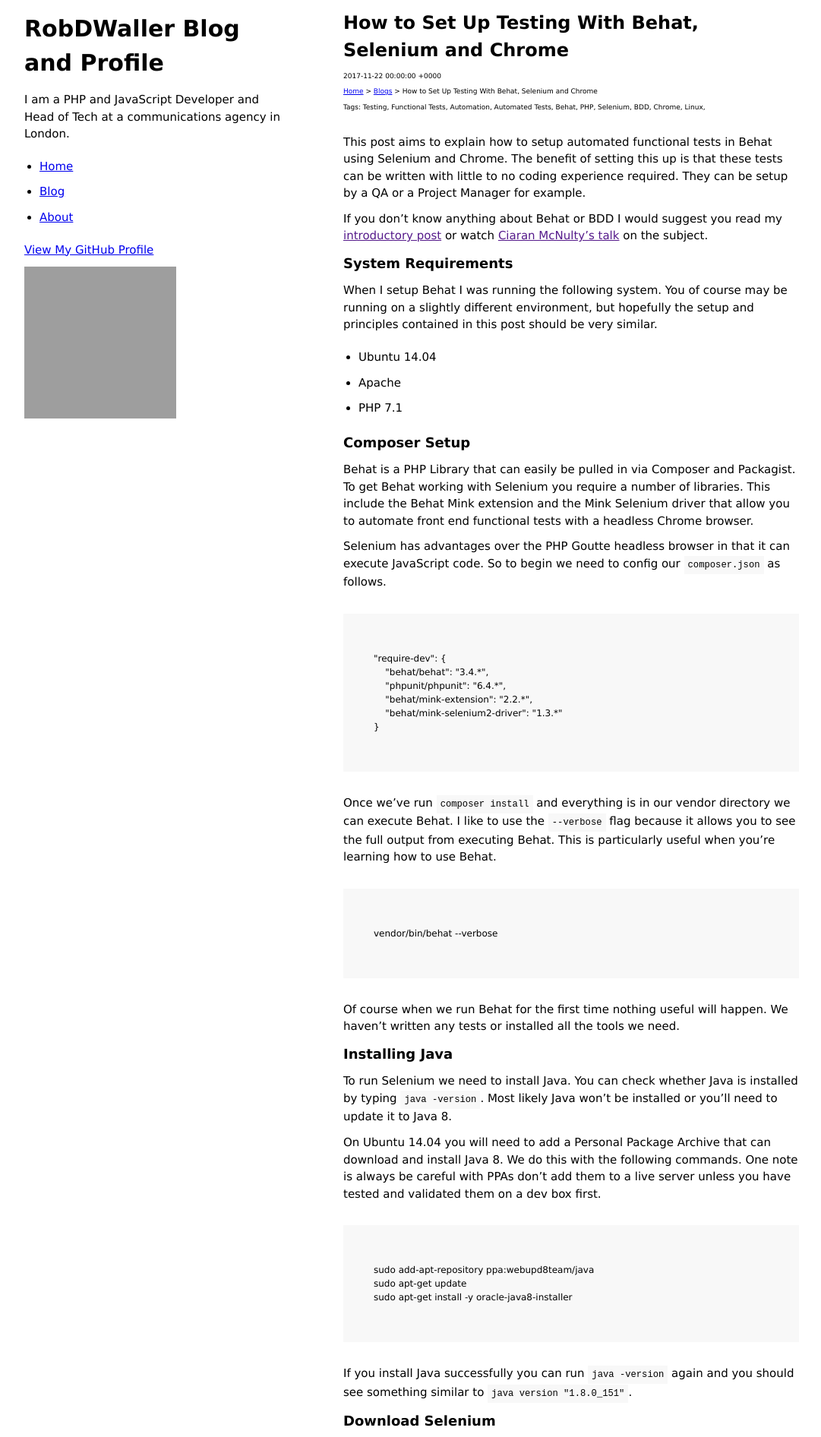
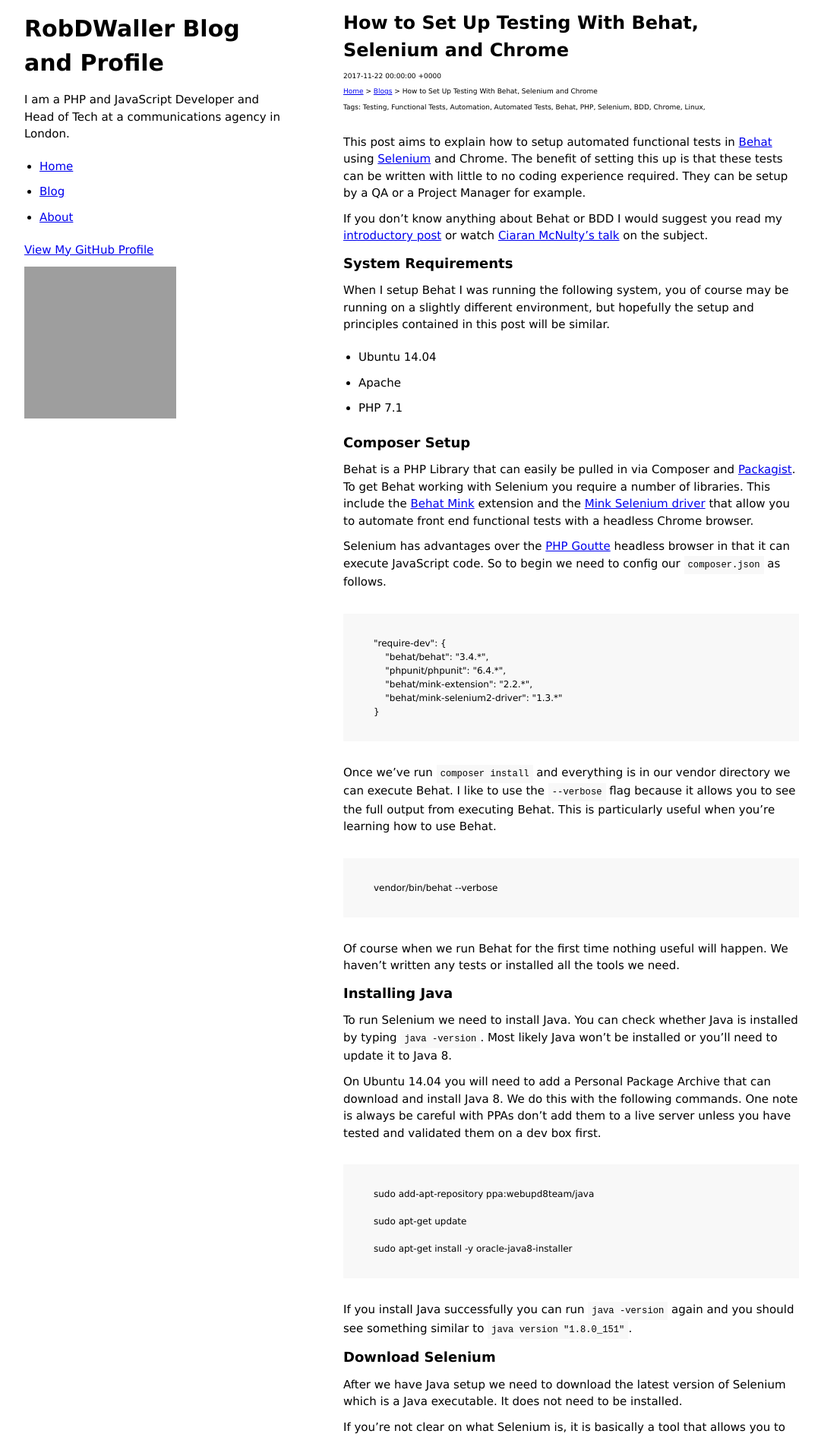
Before and after one commit to RobDWaller/robdwaller.github.io, a Jekyll site: the page built from _posts/2017-11-22-how-setup-testing-behat-selenium-chrome.md, in a window 1280 px wide. Shown: the top 1892 px of the page at 76% size, without its empty margins (98-1179 px from the left). Built offline with Jekyll 4.4.1, drawn with Linux system fonts in a browser that asks for light colours; grey boxes are pictures that could not be loaded.

Commit message:
Tidying up Behat posts, adding links fixing image and styling

````diff
--- a/_posts/2017-11-22-how-setup-testing-behat-selenium-chrome.md
+++ b/_posts/2017-11-22-how-setup-testing-behat-selenium-chrome.md
@@ -5,13 +5,13 @@
 description: "This post aims to explain how to setup automated functional tests in Behat using Selenium and Chrome."
 tags: [Testing, Functional Tests, Automation, Automated Tests, Behat, PHP, Selenium, BDD, Chrome, Linux]
 ---
-This post aims to explain how to setup automated functional tests in Behat using Selenium and Chrome. The benefit of setting this up is that these tests can be written with little to no coding experience required. They can be setup by a QA or a Project Manager for example.
+This post aims to explain how to setup automated functional tests in [Behat](http://behat.org/en/latest/) using [Selenium](http://www.seleniumhq.org/) and Chrome. The benefit of setting this up is that these tests can be written with little to no coding experience required. They can be setup by a QA or a Project Manager for example.
 
-If you don't know anything about Behat or BDD I would suggest you read my [introductory post]() or watch [Ciaran McNulty's talk]() on the subject.
+If you don't know anything about Behat or BDD I would suggest you read my [introductory post](http://rbrt.wllr.info/2017/11/22/introduction-bdd-testing-with-behat.html) or watch [Ciaran McNulty's talk](https://www.youtube.com/watch?v=83GbyDpJDI4) on the subject.
 
 ### System Requirements
 
-When I setup Behat I was running the following system. You of course may be running on a slightly different environment, but hopefully the setup and principles contained in this post should be very similar.
+When I setup Behat I was running the following system, you of course may be running on a slightly different environment, but hopefully the setup and principles contained in this post will be similar.
 
 - Ubuntu 14.04
 - Apache
@@ -19,9 +19,9 @@
 
 ### Composer Setup
 
-Behat is a PHP Library that can easily be pulled in via Composer and Packagist. To get Behat working with Selenium you require a number of libraries. This include the Behat Mink extension and the Mink Selenium driver that allow you to automate front end functional tests with a headless Chrome browser.
+Behat is a PHP Library that can easily be pulled in via Composer and [Packagist](https://packagist.org/packages/behat/behat). To get Behat working with Selenium you require a number of libraries. This include the [Behat Mink](https://packagist.org/packages/behat/mink) extension and the [Mink Selenium driver](https://packagist.org/packages/behat/mink-selenium2-driver) that allow you to automate front end functional tests with a headless Chrome browser.
 
-Selenium has advantages over the PHP Goutte headless browser in that it can execute JavaScript code. So to begin we need to config our `composer.json` as follows.
+Selenium has advantages over the [PHP Goutte](https://packagist.org/packages/behat/mink-goutte-driver) headless browser in that it can execute JavaScript code. So to begin we need to config our `composer.json` as follows.
 
 ```
 "require-dev": {
@@ -48,7 +48,9 @@
 
 ```
 sudo add-apt-repository ppa:webupd8team/java
+
 sudo apt-get update
+
 sudo apt-get install -y oracle-java8-installer
 ```
 
@@ -62,6 +64,7 @@
 
 ```
 sudo mkdir /usr/local/share/selenium
+
 sudo wget http://selenium-release.storage.googleapis.com/3.7/selenium-server-standalone-3.7.1.jar -P /usr/local/share/selenium
 ```
 
@@ -81,7 +84,9 @@
 
 ```
 sudo wget https://chromedriver.storage.googleapis.com/2.33/chromedriver_linux64.zip -P /usr/local/share
+
 sudo unzip /usr/local/share/chromedriver_linux64.zip -d /usr/local/share
+
 sudo rm /usr/local/share/chromedriver_linux64.zip
 ```
 
@@ -109,7 +114,6 @@
 sudo apt-get install -f
 
 # Check it's installed and works
-
 which google-chrome
 google-chrome --headless --dump-dom https://www.chromestatus.com/
 ```
--- a/_sass/rouge-github.scss
+++ b/_sass/rouge-github.scss
@@ -1,5 +1,5 @@
 .highlight {
-  padding: 10px 20px;
+  padding: 0px 20px;
   font-size: 1em;
   line-height: 1.5em;
   overflow: auto;
````
Also changed, not shown: _posts/2017-11-22-introduction-bdd-testing-with-behat.md (+4 -4 lines).
